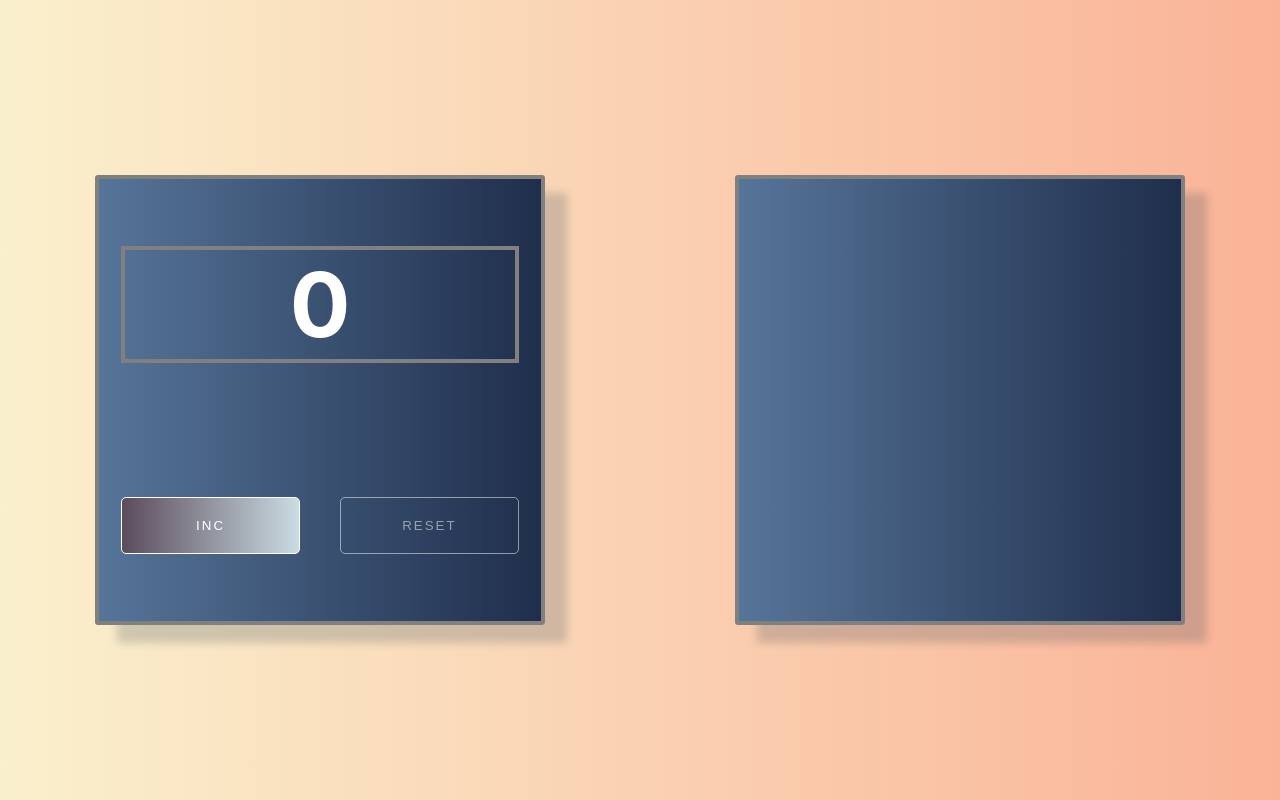
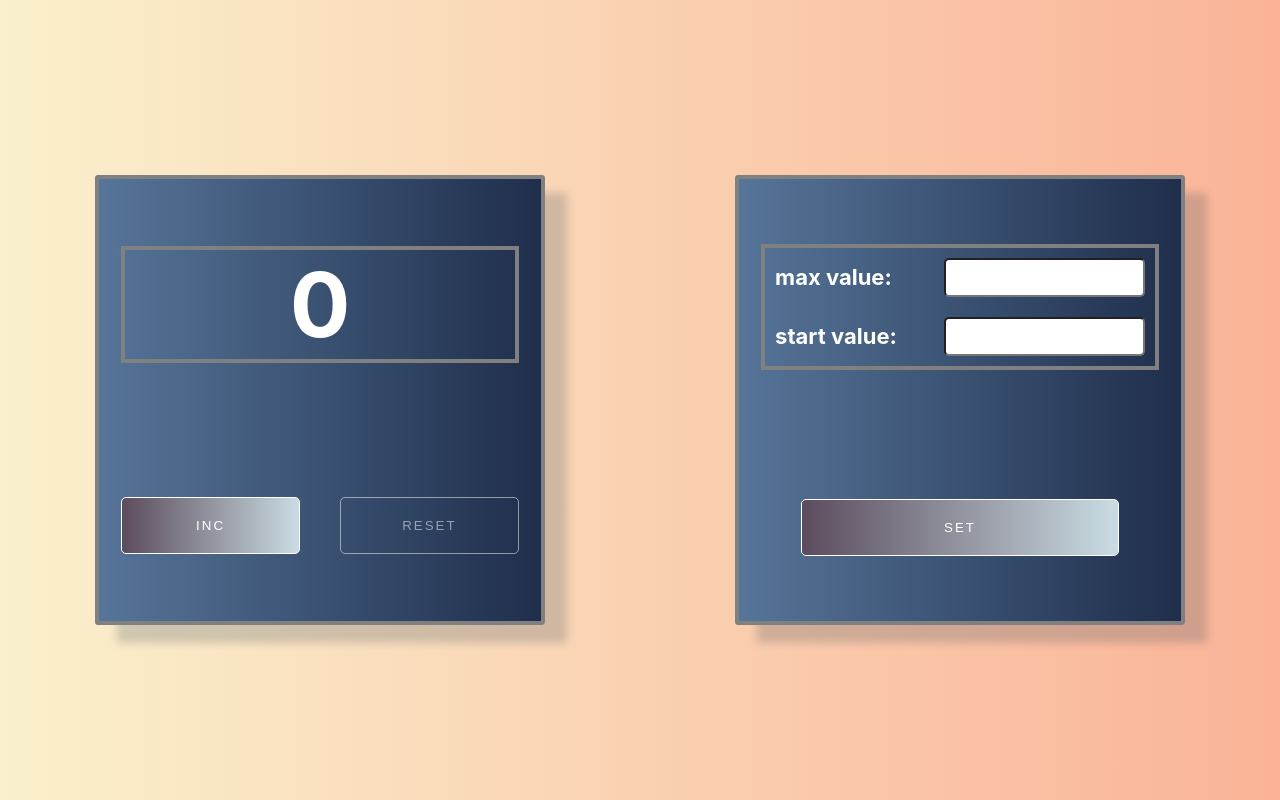
Before and after one commit to AlexeyKrop/count.github.io, a React (Create React App) app: page / in a window 1280 px wide. Built offline with nearby package versions, Linux system fonts and the light colour scheme.

Commit message:
add settings display

```diff
--- a/src/App.css
+++ b/src/App.css
@@ -69,6 +69,9 @@
     align-items: center;
     justify-content: space-between;
 }
+.button__group_settings{
+    justify-content: center;
+}
 
 .button__group button {
     width: 45%;
@@ -87,7 +90,9 @@
     transition: .8s cubic-bezier(.165, .84, .44, 1);
     cursor: pointer;
 }
-
+.button__group_settings button{
+    width: 80%;
+}
 .button__group button:not([disabled]):hover {
     background: rgba(255, 255, 255, 0);
 }
@@ -103,3 +108,19 @@
     cursor: default;
     opacity: 0.5;
 }
+.counter__settings{
+    display: flex;
+    justify-content: space-between;
+    align-items: center;
+    padding: 10px;
+}
+.counter__settings span{
+    color: white;
+    font-size: 22px;
+    font-weight: bold;
+}
+.counter__settings input{
+    padding: 10px;
+    border-radius: 5px;
+    outline: none;
+}
--- a/src/App.tsx
+++ b/src/App.tsx
@@ -2,6 +2,7 @@ import React, {useState} from 'react';
 import './App.css';
 import Display from "./Components/Display";
 import Button from "./Components/Button";
+import SetDisplay from "./Components/SetDisplay";
 
 function App() {
   const maxCount = 5;
@@ -29,7 +30,11 @@ function App() {
           </div>
         </div>
         <div className="wrapper-counter wrapper-counter__setting">
-
+          <SetDisplay/>
+          <div className="button__group button__group_settings">
+            <Button name={'Set'} callBack={() => {
+            }}/>
+          </div>
         </div>
       </div>
     </div>
--- /dev/null
+++ b/src/Components/SetDisplay.tsx
@@ -0,0 +1,17 @@
+import React from 'react';
+const displaySettings = {
+  width: '90%',
+  minHeight: '126px',
+  margin: "0 auto",
+  border: '4px solid grey',
+}
+const SetDisplay = () => {
+  return (
+    <div style={displaySettings}>
+      <div className='counter__settings'><span>max value:</span> <input type="text"/></div>
+      <div className='counter__settings'><span>start value:</span> <input type="text"/></div>
+    </div>
+  );
+};
+
+export default SetDisplay;
```
